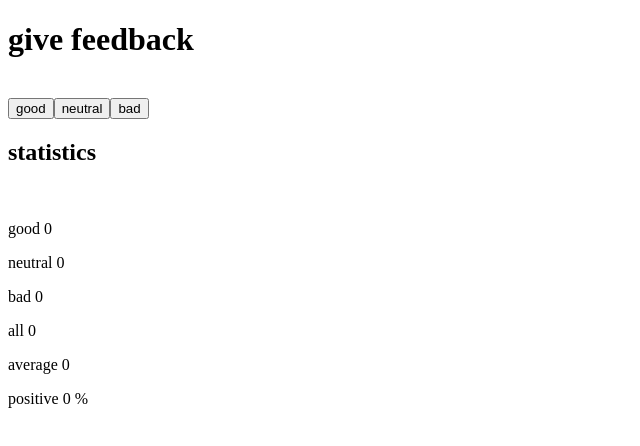
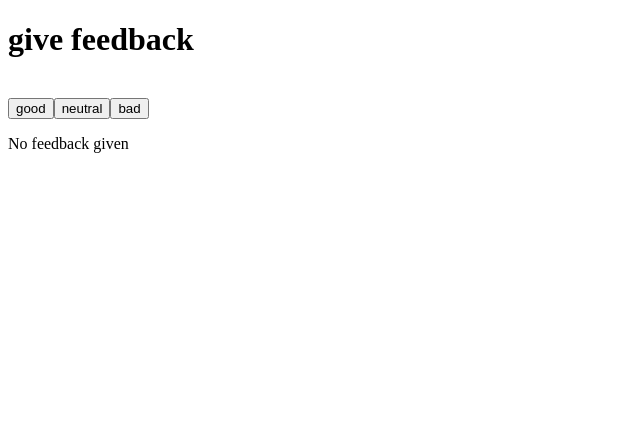
Before and after one commit to mattdimicelli/FSA2023, a React (Vite) app in the folder part1/unicafe/: page / in a window 1280 px wide. Shown: the top 446 px of the page, without its empty margins (0-640 px from the left). Built offline with nearby package versions, Linux system fonts and the light colour scheme.

Commit message:
finish 1.9

```diff
--- a/part1/unicafe/src/App.jsx
+++ b/part1/unicafe/src/App.jsx
@@ -4,6 +4,8 @@ const Header = ({title}) => <h1>{title}</h1>;
 const Button = ({text, handleClick }) => <button onClick={handleClick}>{text}</button>;
 const Statistics = ({good, neutral, bad}) => {
     const all = good + neutral + bad;
+
+    if (good || neutral || bad) {
         return (
             <>
                 <h2>statistics</h2>
@@ -16,6 +18,10 @@ const Statistics = ({good, neutral, bad}) => {
                 <p>positive {all > 0 ? (good / all) * 100 : 0} %</p>
             </>
         )
+    } else {
+        return <p>No feedback given</p>
+    }
+
 }
 
 
```
Lines whose indentation alone changed are shown as unchanged.
